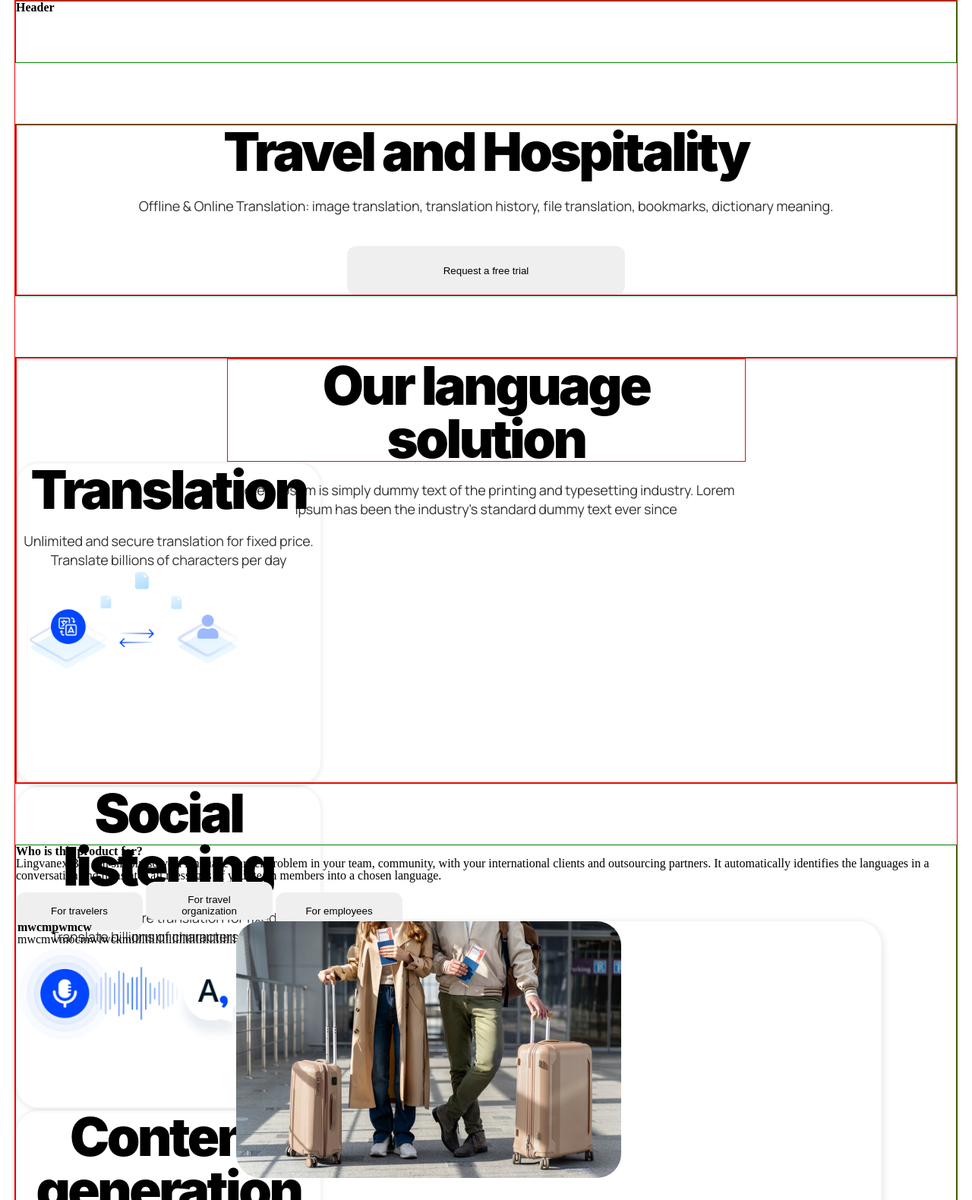
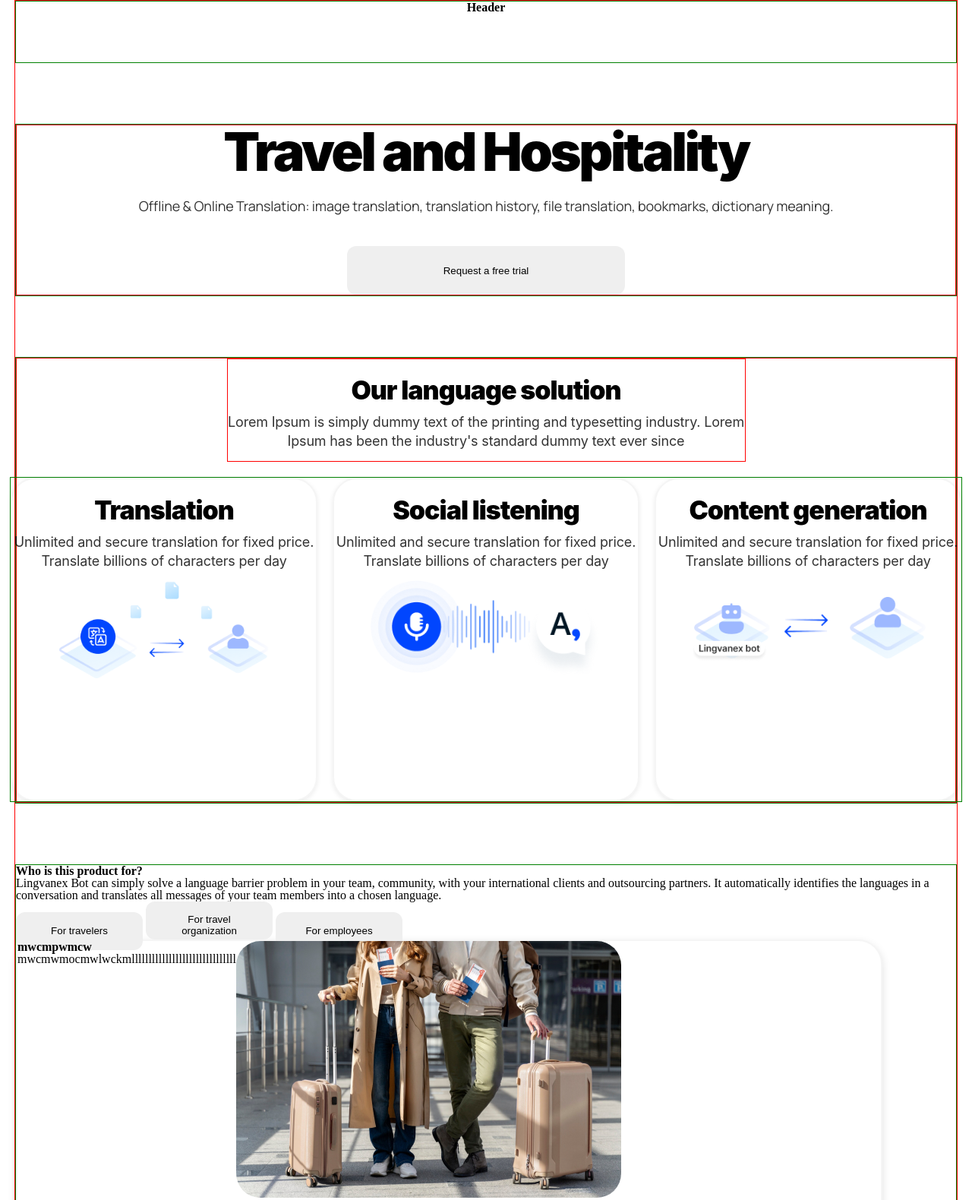
Before and after one commit to 1Molot/testLending.github.io, a plain HTML site: page index.html in a window 1280 px wide. Shown: the top 1580 px of the page at 76% size. Drawn offline with Linux system fonts and the light colour scheme.

Commit message:
fix:name-block-language

```diff
--- a/index.html
+++ b/index.html
@@ -16,9 +16,9 @@
 
 <div class="wrapper_container">
 
-<header class="main-header">
+<header class="main__header">
     <!-- Шапка -->
-    <h3>Header</h3>
+    <h4 class="header__text">Header</h4>
 </header>
 
 <main>
@@ -157,8 +157,8 @@
 
 </main>
 
-<footer class="main-footer">
-    <h3>Footer</h3>
+<footer class="main__footer">
+    <h4 class="main__text">Footer</h4>
 </footer>
 
 
--- a/style.css
+++ b/style.css
@@ -16,9 +16,16 @@ body {
 
 /*header*/
 
-.main-header {
+.main__header {
+    max-width: 1240px;
     height: 80px;
     border: 1px solid green;
+    justify-content: center;
+    display: flex;
+}
+
+.header__text{
+    text-align: center;
 }
 
 /*travel*/
@@ -82,62 +89,96 @@ body {
     width: 681px;
     height: 134px;
     border: 1px solid red;
+    margin-bottom: 20px;
+}
+
+.language__content{
+    /*width: 1240px;*/
+    /*height: 422px;*/
+    border: 1px solid green;
+    display: flex;
+    justify-content: space-between;
+    flex-direction: row;
+    gap: 20px;
+}
+
+@media (max-width: 768px) {
+    .language__content {
+        /*width: 100%;*/
+        /*height: auto;*/
+        flex-direction: column;
+    }
+}
+
+/*.language__title{*/
+/*    !*font-family: var(--font-family);*!*/
+/*    font-family: 'Inter', sans-serif;*/
+/*    font-weight: 900;*/
+/*    font-size: 60px;*/
+/*    line-height: 100%;*/
+/*    letter-spacing: -0.05em;*/
+/*    text-align: center;*/
+/*    color: #000;*/
+/*    margin-top: 24px;*/
+/*}*/
+
+/*.language__description {*/
+/*    !*font-family: var(--third-family);*!*/
+/*    font-family: 'Manrope', sans-serif ;*/
+/*    font-weight: 400;*/
+/*    font-size: 18px;*/
+/*    line-height: 140%;*/
+/*    letter-spacing: -0.01em;*/
+/*    text-align: center;*/
+/*    color: rgba(42, 43, 47, 0.9);*/
+/*    margin-top: 12px;*/
+/*}*/
+
+
+/*общие language*/
+.language__translation{
+    border: 2px solid rgba(0, 0, 0, 0.04);
+    border-radius: 32px;
+    width: 400px;
+    height: 422px;
+    box-shadow: 0 2px 6px 0 rgba(0, 0, 0, 0.08);
+    display: flex;
+    flex-direction: column;
+    align-items: center;
 }
 
 .language__title{
     /*font-family: var(--font-family);*/
-    font-family: 'Inter', sans-serif;
+    font-family: "Inter", sans-serif;
     font-weight: 900;
-    font-size: 70px;
+    font-size: 34px;
     line-height: 100%;
-    letter-spacing: -0.05em;
+    letter-spacing: -0.03em;
     text-align: center;
     color: #000;
-    margin-bottom: 20px;
+    margin-top: 24px;
 }
 
-.language__description {
-    /*font-family: var(--third-family);*/
-    font-family: 'Manrope', sans-serif ;
+.language__description{
+    /*font-family: var(--font-family);*/
+    font-family: "Inter", sans-serif;
     font-weight: 400;
     font-size: 18px;
     line-height: 140%;
     letter-spacing: -0.01em;
     text-align: center;
     color: rgba(0, 0, 0, 0.8);
-}
-.language__content{
-    width: 1240px;
-    height: 422px;
-}
-
-
-/*общие*/
-.language__translation{
-    border: 2px solid rgba(0, 0, 0, 0.04);
-    border-radius: 32px;
-    width: 400px;
-    height: 422px;
-    box-shadow: 0 2px 6px 0 rgba(0, 0, 0, 0.08);
-}
-
-.language__title{
-
-}
-
-.language__description{
-
+    margin-top: 12px;
 }
 
 .language__image{
     width: 309px;
     height: 129px;
     object-fit: contain;
+    margin-top: 12px;
 }
 
 /*product*/
-
-
 
 .image {
     width: 507px;
@@ -146,6 +187,9 @@ body {
     object-fit: cover;
 
 }
+
+
+/*ligvanex*/
 
 .grid {
     display: grid;
@@ -223,8 +267,15 @@ body {
 
 
 
-.main-footer {
+.main__footer {
     margin-top: 80px;
     height: 526px;
     border: 1px solid green;
+    max-width: 1240px;
+    justify-content: center;
+    display: flex;
 }
+
+.main__text {
+    text-align: center;
+}
```
